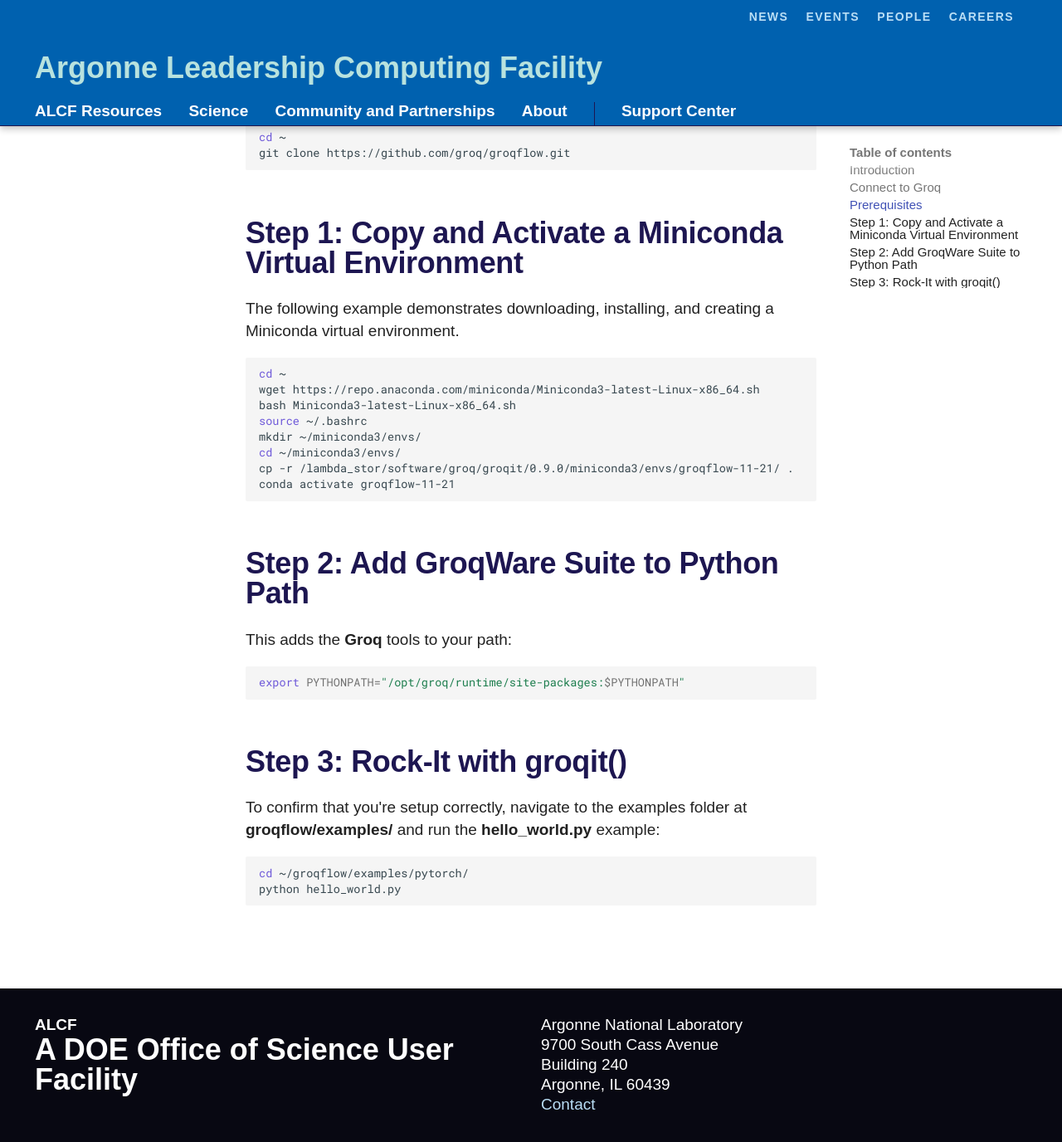
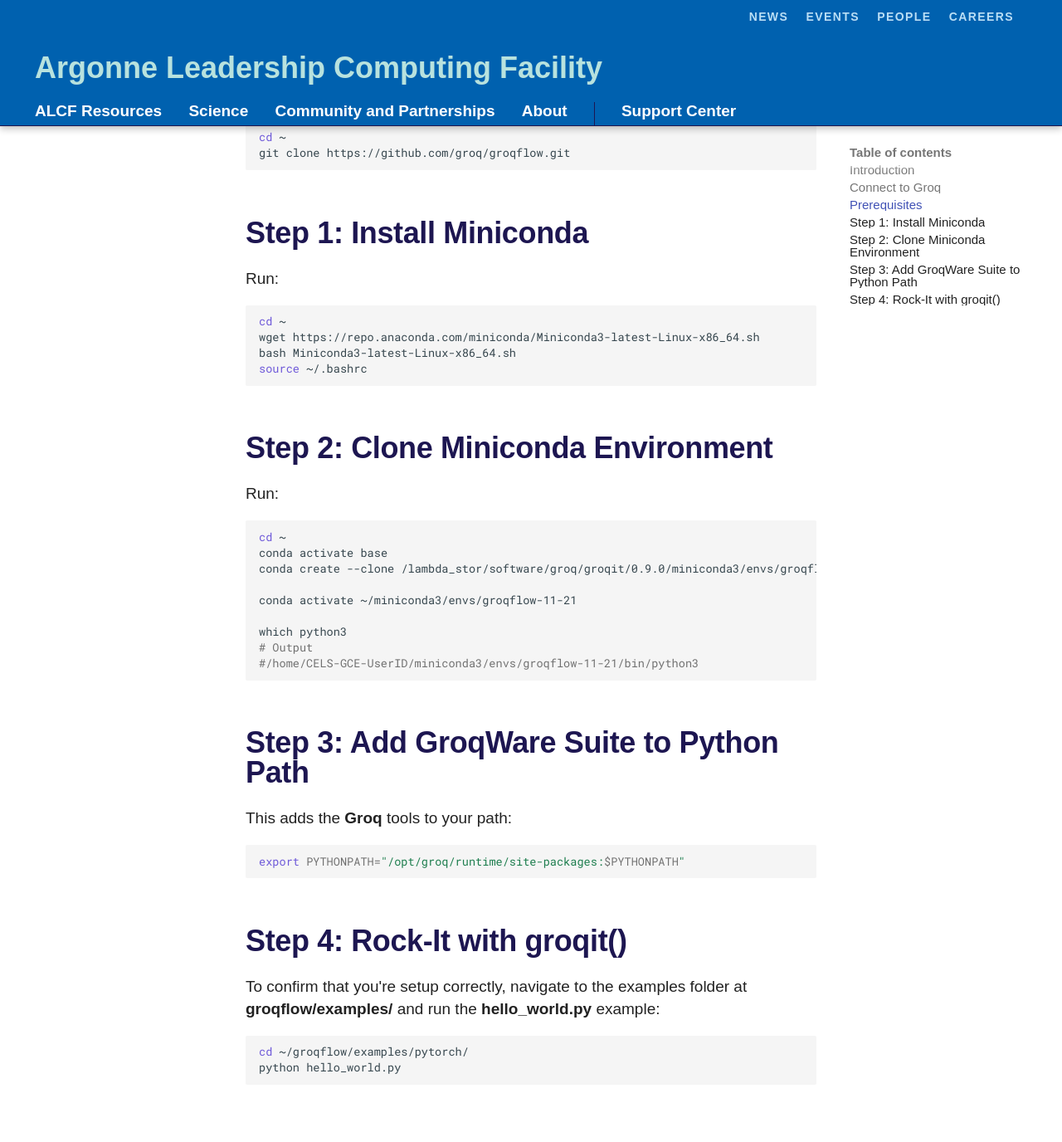
Before and after one commit to argonne-lcf/ai-testbed-userdocs, an MkDocs documentation site: the page built from docs/groq/GroqFlow.md, in a window 1280 px wide and 1400 px high, scrolled down 1065 px. Shown: the top 1376 px of the window at 83% size. Built offline with MkDocs 1.6.1 and Material for MkDocs 9.7.7, drawn with Linux system fonts in a browser that asks for light colours; some web fonts are replaced; comment, search, counter and statistics services are not loaded.

Commit message:
Conda clone working.

````diff
--- a/docs/groq/GroqFlow.md
+++ b/docs/groq/GroqFlow.md
@@ -28,22 +28,34 @@
 git clone https://github.com/groq/groqflow.git
 ```
 
-## Step 1: Copy and Activate a Miniconda Virtual Environment
+## Step 1: Install Miniconda
 
-The following example demonstrates downloading, installing, and creating a Miniconda virtual environment.
+Run:
 
 ```bash
 cd ~
 wget https://repo.anaconda.com/miniconda/Miniconda3-latest-Linux-x86_64.sh
 bash Miniconda3-latest-Linux-x86_64.sh
 source ~/.bashrc
-mkdir ~/miniconda3/envs/
-cd ~/miniconda3/envs/
-cp -r /lambda_stor/software/groq/groqit/0.9.0/miniconda3/envs/groqflow-11-21/ .
-conda activate groqflow-11-21
 ```
 
-## Step 2: Add GroqWare Suite to Python Path
+## Step 2: Clone Miniconda Environment
+
+Run:
+
+```bash
+cd ~
+conda activate base
+conda create --clone /lambda_stor/software/groq/groqit/0.9.0/miniconda3/envs/groqflow-11-21 --prefix ~/miniconda3/envs/groqflow-11-21
+
+conda activate ~/miniconda3/envs/groqflow-11-21
+
+which python3
+# Output
+#/home/CELS-GCE-UserID/miniconda3/envs/groqflow-11-21/bin/python3
+```
+
+## Step 3: Add GroqWare Suite to Python Path
 
 This adds the **Groq** tools to your path:
 
@@ -51,7 +63,7 @@
 export PYTHONPATH="/opt/groq/runtime/site-packages:$PYTHONPATH"
 ```
 
-## Step 3: Rock-It with groqit()
+## Step 4: Rock-It with groqit()
 
 To confirm that you're setup correctly, navigate to the examples folder at **groqflow/examples/** and run the **hello_world.py** example:
 
````
